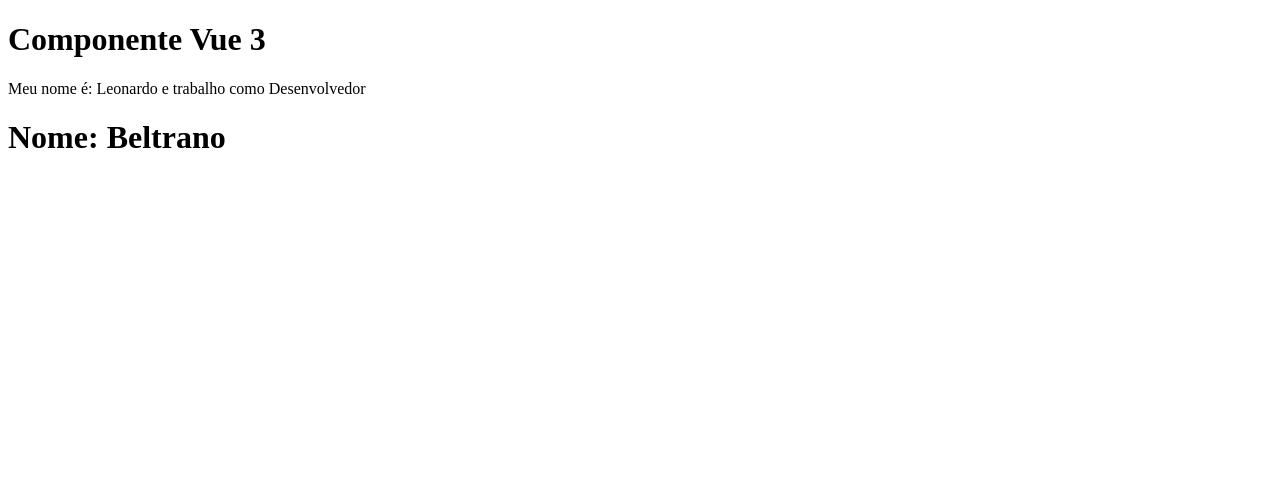
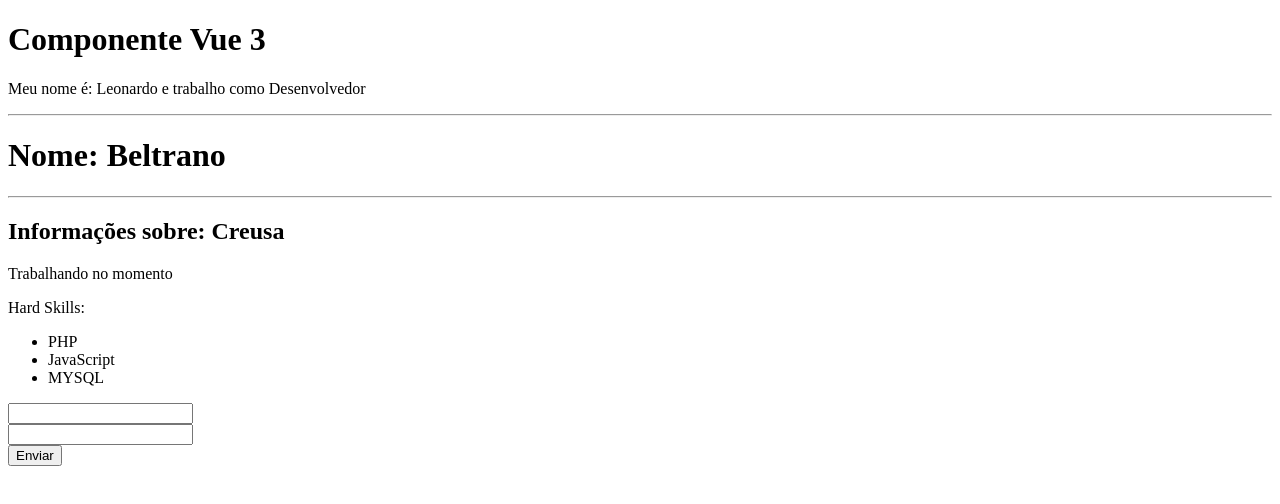
Before and after one commit to LeonardoScherer/curso_vuejs3, a Vue app in the folder 3_projeto_cli/: page / in a window 1280 px wide. Shown: the top 504 px of the page. Built offline with nearby package versions, Linux system fonts and the light colour scheme.

Commit message:
Hierarquia de componentes

```diff
--- a/3_projeto_cli/src/App.vue
+++ b/3_projeto_cli/src/App.vue
@@ -1,17 +1,22 @@
 <template>
   <PrimeiroComponente />
+  <hr>
   <LifeCycle />
+  <hr>
+  <Pessoa />
 </template>
 
 <script>
   import PrimeiroComponente from './components/PrimeiroComponente.vue'
   import LifeCycle from './components/LifeCycle.vue'
+  import Pessoa from './components/Pessoa.vue'
 
   export default {
     name: 'App',
     components: {
       PrimeiroComponente,
-      LifeCycle
+      LifeCycle,
+      Pessoa
     }
   }
 </script>
--- /dev/null
+++ b/3_projeto_cli/src/components/Form.vue
@@ -0,0 +1,25 @@
+<template>
+    <form action="">
+        <div>
+            <InputText />
+        </div>
+        <div>
+            <InputText />
+        </div>
+        <div>
+            <Submit />
+        </div>
+    </form>
+</template>
+
+<script>
+    import InputText from './form/InputText.vue'
+    import Submit from './form/Submit.vue'
+    export default {
+        name: 'Form',
+        components: {
+            InputText,
+            Submit
+        }
+    }
+</script>
--- /dev/null
+++ b/3_projeto_cli/src/components/Info.vue
@@ -0,0 +1,23 @@
+<template>
+    <div>
+        <p>Trabalhando no momento</p>
+        <p>Hard Skills:</p>
+        <ul>
+            <li>
+                PHP
+            </li>
+            <li>
+                JavaScript
+            </li>
+            <li>
+                MYSQL
+            </li>
+        </ul>
+    </div>
+</template>
+
+<script>
+    export default {
+        name: 'Info',
+    }
+</script>
--- /dev/null
+++ b/3_projeto_cli/src/components/Pessoa.vue
@@ -0,0 +1,22 @@
+<template>
+    <div>
+        <h2>Informações sobre: {{ nome }}</h2>
+        <Info />
+        <Form />
+    </div>
+</template>
+
+<script>
+    import Form from './Form.vue'
+    import Info from './Info.vue'
+
+    export default {
+        components: { Info, Form },
+        name: 'Pessoa',
+        data() {
+            return {
+                nome: 'Creusa'
+            }
+        }
+    }
+</script>
--- /dev/null
+++ b/3_projeto_cli/src/components/form/InputText.vue
@@ -0,0 +1,8 @@
+<template>
+    <input type="text">
+</template>
+<script>
+export default {
+    name: 'InputText'
+}
+</script>
--- /dev/null
+++ b/3_projeto_cli/src/components/form/Submit.vue
@@ -0,0 +1,8 @@
+<template>
+    <input type="submit" value="Enviar">
+</template>
+<script>
+export default {
+    name: 'Submit'
+}
+</script>
```
